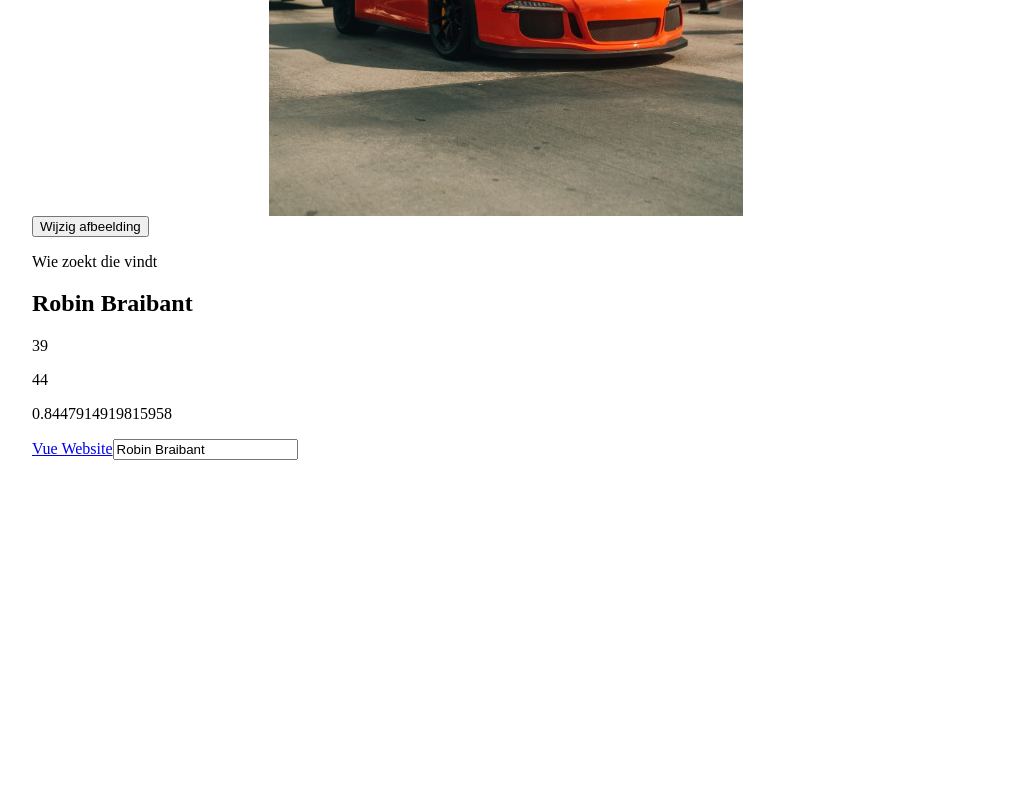
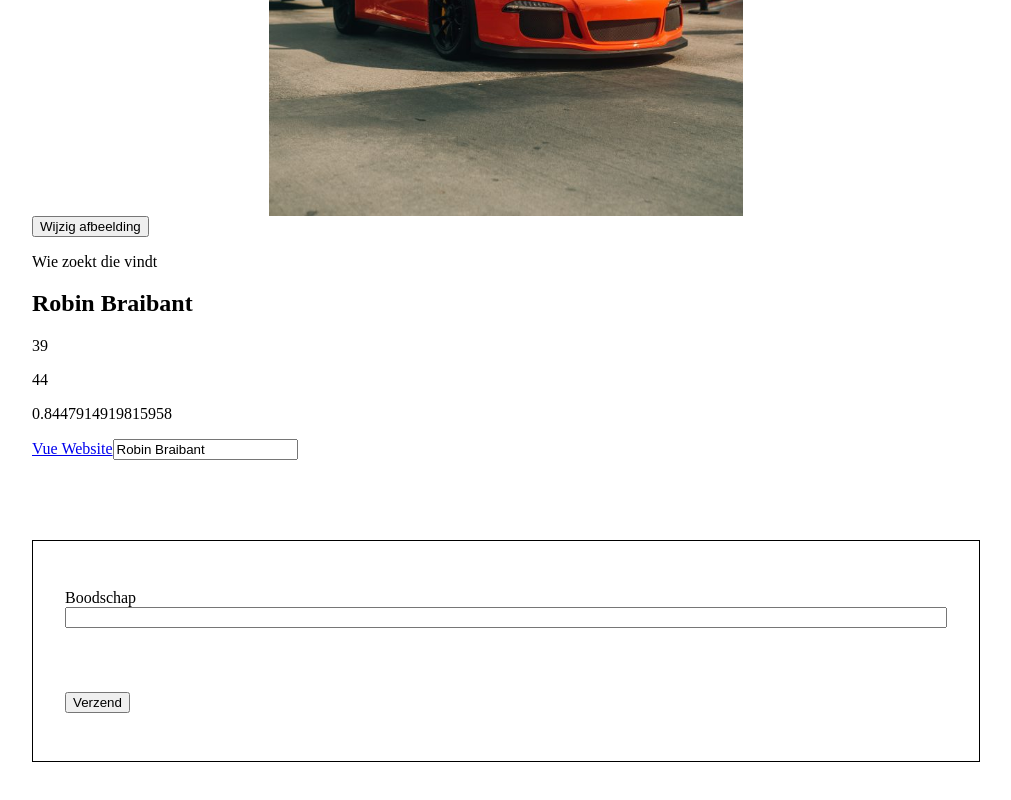
Before and after one commit to robinbraibantpxl/vue-basisfunctionaliteiten, a Vue app: page / in a window 1280 px wide. Shown: the part 663-1463 px from the top of the page, without its empty margins (134-1145 px from the left). Before the commit the page ends 1211 px from the top, so only its background shows below. Built offline with nearby package versions, Linux system fonts and the light colour scheme.

Commit message:
solution

```diff
--- a/src/App.vue
+++ b/src/App.vue
@@ -8,7 +8,10 @@ export default {
       fullName: "Robin Braibant",
       age: 39,
       url: 'https://vuejs.org',
-      visibility: 'display: none'
+      visibility: 'display: none',
+
+      //nieuwe variabele
+      message: ''
     }
   },
   methods: {
@@ -29,11 +32,17 @@ export default {
     hideButton() {
       this.visibility = "display: none"
     },
-
-    //Toepassing van de gewijzigde code
     changeImage(event, path) {
       event.target.textContent = 'Afbeelding gewijzigd'
       this.baseImage = path;
+    },
+
+    //Methode om de alert te tonen
+    partOne(){
+      alert("De submit werkt toch al")
+    },
+    showMessage(event) {
+      this.message = event.target.value;
     }
   }
 }
@@ -48,8 +57,6 @@ export default {
       <img class="main-image" v-bind:src="baseImage" v-on:click="showButton()">
     </picture>
     <button v-bind:style="visibility" v-on:click="hideButton()">Verberg mij</button>
-
-    <!-- Het standaard event inladen op de methode -->
     <button v-on:click="changeImage($event, 'src/assets/barcelona.jpg')">Wijzig afbeelding</button>
 
     <p>{{ changeText() }}</p>
@@ -60,6 +67,25 @@ export default {
     <p>{{ showRandomNumber() }}</p>
     <a v-bind:href="url">Vue Website</a>
     <input type="text" v-bind:value="fullName">
+
+    <!-- Formulier met event listener en een event modifier -->
+    <form class="form" v-on:submit.prevent="partOne()">
+      <div class="form-field">
+        <label for="message">Boodschap</label>
+
+        <!-- DEEL 2 event listener op de input om de Boodschap te tonen in de paragraaf eronder -->
+        <!-- <input type="text" name="message" id="message" v-on:input="showMessage($event)"> -->
+
+        <!-- DEEL 3 event listener om de Boodschap enkel te tonen wanneer er op de ENTER toets wordt geklikt -->
+        <input type="text" name="message" id="message" v-on:keydown.enter="showMessage($event)">
+
+        <p>{{ message }}</p>
+
+      </div>
+      <div class="form-submit">
+        <button>Verzend</button>
+      </div>
+    </form>
   </div>
 </template>
 
@@ -77,4 +103,21 @@ picture {
 .main-image {
   width: 50%;
 }
+.form {
+  display: flex;
+  flex-direction: column;
+  margin: 5rem 0;
+  padding: 2rem;
+  border: solid 1px #000000
+}
+.form-field {
+  display: flex;
+  flex-direction: column;
+  margin: 1rem 0;
+}
+
+.form-submit {
+  width: 50%;
+  margin: 1rem 0;
+}
 </style>
```
Also changed, not shown: 1 other file (tests, documents, lock files or other folders).
